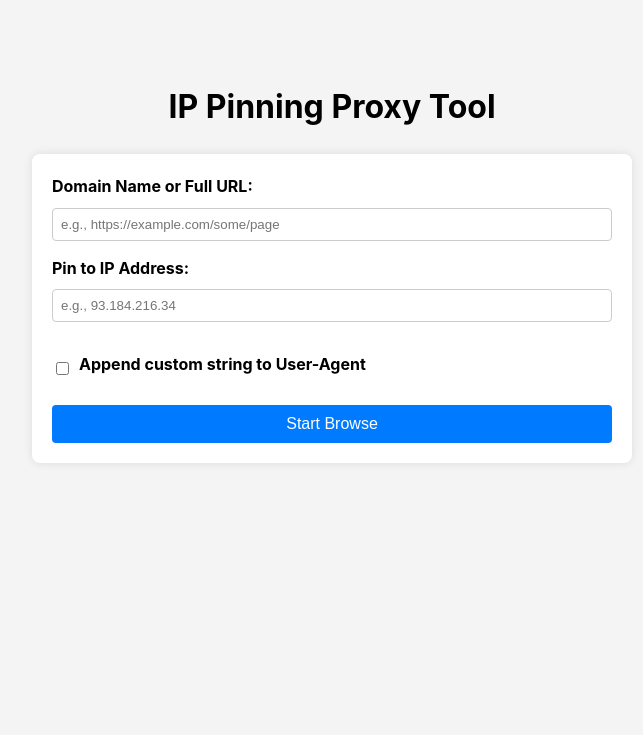
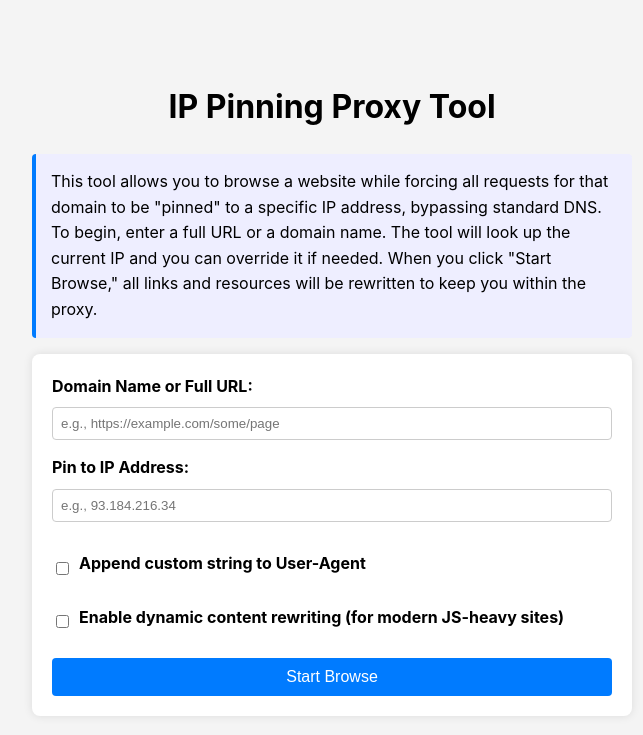
Before and after one commit to nathaniel-robertson/ip-pinning-proxy, a Flask app: page / in a window 1280 px wide. Shown: the top 735 px of the page, without its empty margins (308-951 px from the left). Run offline with Flask 2, Linux system fonts and the light colour scheme.

Commit message:
handle preferences with cookies, improve display of pasted URLs, add preference for injecting JavaScript to dynamically rewrite URLs in DOM, add explanatory text on homepage

```diff
--- a/app.py
+++ b/app.py
@@ -13,14 +13,12 @@ from flask import (Flask, Response, abort, jsonify, redirect,
 
 # --- (SNI-Fix: Custom Adapter, getaddrinfo_pinned, and HostPinningAdapter class are unchanged) ---
 _original_getaddrinfo = socket.getaddrinfo
-
 def getaddrinfo_pinned(host, port, family=0, type=0, proto=0, flags=0):
     pinned_host = request.view_args['target_domain']
     pinned_ip = request.view_args['target_ip']
     if host == pinned_host:
         return _original_getaddrinfo(pinned_ip, port, family, type, proto, flags)
     return _original_getaddrinfo(host, port, family, type, proto, flags)
-
 class HostPinningAdapter(requests.adapters.HTTPAdapter):
     def send(self, request, **kwargs):
         socket.getaddrinfo = getaddrinfo_pinned
@@ -29,37 +27,29 @@ class HostPinningAdapter(requests.adapters.HTTPAdapter):
         finally:
             socket.getaddrinfo = _original_getaddrinfo
 
-# --- Application Setup & Auth (unchanged) ---
+# --- (Application Setup & Auth are unchanged) ---
 app = Flask(__name__)
-
 def auth_required(f):
     @wraps(f)
     def decorated(*args, **kwargs):
-        proxy_user = os.environ.get("PROXY_USER")
-        proxy_password = os.environ.get("PROXY_PASSWORD")
-        if not proxy_user or not proxy_password:
-            return f(*args, **kwargs)
+        proxy_user = os.environ.get("PROXY_USER"); proxy_password = os.environ.get("PROXY_PASSWORD")
+        if not proxy_user or not proxy_password: return f(*args, **kwargs)
         auth = request.authorization
         if not auth or not (auth.username == proxy_user and auth.password == proxy_password):
-            return Response(
-                'Could not verify your access level.', 401,
-                {'WWW-Authenticate': 'Basic realm="Login Required"'}
-            )
+            return Response('Could not verify your access level.', 401, {'WWW-Authenticate': 'Basic realm="Login Required"'})
         return f(*args, **kwargs)
     return decorated
 
-# --- Routes (index, dns_lookup are unchanged) ---
+# --- (Routes index, dns_lookup are unchanged) ---
 @app.route('/')
 @auth_required
 def index():
     return render_template('index.html')
-
 @app.route('/dns-lookup')
 @auth_required
 def dns_lookup():
-    domain = request.args.get('domain')
-    if not domain:
-        return jsonify({"error": "Domain parameter is required"}), 400
+    domain = request.args.get('domain');
+    if not domain: return jsonify({"error": "Domain parameter is required"}), 400
     try:
         ip_address = socket.gethostbyname(domain)
         return jsonify({"ip": ip_address})
@@ -71,99 +61,129 @@ def dns_lookup():
 @app.route('/<string:target_domain>/<string:target_ip>/<path:path>')
 @auth_required
 def proxy_request(target_domain, target_ip, path):
-
-    # --- (SNI-Fix Session and request sending logic is unchanged) ---
-    session = requests.Session()
-    session.mount(f"https://{target_domain}", HostPinningAdapter())
-    if request.query_string:
-        path = f"{path}?{request.query_string.decode('utf-8')}"
+    # --- (Request sending logic is unchanged) ---
+    session = requests.Session(); session.mount(f"https://{target_domain}", HostPinningAdapter())
+    if request.query_string: path = f"{path}?{request.query_string.decode('utf-8')}"
     url_to_fetch = f"https://{target_domain}/{path}"
     headers = { 'User-Agent': request.headers.get('User-Agent'), 'X-Forwarded-For': request.remote_addr, 'Accept-Encoding': 'gzip, deflate' }
-    if request.args.get('add_ua_suffix') == 'true':
-        headers['User-Agent'] += " Nat's IP Pinning Proxy Tool"
-
+    if request.args.get('add_ua_suffix') == 'true': headers['User-Agent'] += " Nat's IP Pinning Proxy Tool"
     try:
         proxied_response = session.get( url_to_fetch, headers=headers, allow_redirects=False, stream=True )
-    except requests.exceptions.SSLError as e:
-        return f"<h1>Proxy SSL Error</h1><p>An SSL error occurred, even with SNI fix. The server might be using a self-signed or invalid certificate.</p><p>{e}</p>", 502
     except requests.exceptions.RequestException as e:
         return f"<h1>Proxy Error</h1><p>Could not connect to IP {target_ip} for domain {target_domain}.</p><p>{e}</p>", 502
 
     # --- (Redirect handling logic is unchanged) ---
     if proxied_response.is_redirect:
-        location = proxied_response.headers['location']
-        parsed_loc = urlparse(location)
+        location = proxied_response.headers['location']; parsed_loc = urlparse(location)
         if parsed_loc.netloc == target_domain:
             new_path = f"/{target_domain}/{target_ip}{parsed_loc.path}" + (f"?{parsed_loc.query}" if parsed_loc.query else "")
             return redirect(new_path)
         elif not parsed_loc.netloc:
              return redirect(f"/{target_domain}/{target_ip}/{location.lstrip('/')}")
-        else:
-            return redirect(location)
+        else: return redirect(location)
 
     content_type = proxied_response.headers.get('Content-Type', '').lower()
-
-    # --- MODIFIED: Expanded Content Rewriting Logic ---
     if 'text/html' in content_type:
         soup = BeautifulSoup(proxied_response.content, 'html.parser')
-
         proxy_root_path = f"/{target_domain}/{target_ip}"
 
+        # --- (All previous rewriting logic is unchanged) ---
         def rewrite_url(url_string):
-            # FIX 1: Ignore common non-HTTP URI schemes like mailto: and tel:
-            if (not url_string or url_string.startswith('#') or
-                url_string.startswith('data:') or url_string.startswith('mailto:') or
-                url_string.startswith('tel:')):
-                return url_string
-
+            if (not url_string or url_string.startswith(('#', 'data:', 'mailto:', 'tel:'))): return url_string
             parsed_url = urlparse(url_string)
-            if parsed_url.netloc == target_domain:
-                return f"{proxy_root_path}{parsed_url.path}" + (f"?{parsed_url.query}" if parsed_url.query else "")
+            if parsed_url.netloc == target_domain: return f"{proxy_root_path}{parsed_url.path}" + (f"?{parsed_url.query}" if parsed_url.query else "")
             elif not parsed_url.scheme and not parsed_url.netloc:
-                base_path = os.path.dirname(path.split('?')[0])
-                absolute_path = os.path.normpath(os.path.join(base_path, url_string))
+                base_path = os.path.dirname(path.split('?')[0]); absolute_path = os.path.normpath(os.path.join(base_path, url_string))
                 return f"{proxy_root_path}{absolute_path}"
             return url_string
-
-        # 1. Rewrite standard attributes
-        for tag in soup.find_all(attrs={'href': True}):
-            tag['href'] = rewrite_url(tag['href'])
-        for tag in soup.find_all(attrs={'src': True}):
-            tag['src'] = rewrite_url(tag['src'])
+        for tag in soup.find_all(attrs={'href': True}): tag['href'] = rewrite_url(tag['href'])
+        for tag in soup.find_all(attrs={'src': True}): tag['src'] = rewrite_url(tag['src'])
         for tag in soup.find_all(attrs={'srcset': True}):
-            rewritten_parts = []
+            rewritten_parts = [];
             for part in tag['srcset'].split(','):
-                part = part.strip()
+                part = part.strip();
                 if not part: continue
-                match = re.match(r'(\S+)(\s+.*)?', part)
-                if match:
-                    url, descriptor = match.groups()
-                    rewritten_parts.append(rewrite_url(url) + (descriptor or ""))
+                match = re.match(r'(\S+)(\s+.*)?', part);
+                if match: url, descriptor = match.groups(); rewritten_parts.append(rewrite_url(url) + (descriptor or ""))
             tag['srcset'] = ', '.join(rewritten_parts)
-
-        # 2. Rewrite URLs within inline `style` attributes
         url_pattern = re.compile(r'url\s*\((?!["\']?data:)["\']?([^"\'\)]*)["\']?\s*\)', re.IGNORECASE)
         for tag in soup.find_all(attrs={'style': True}):
-            new_style = re.sub(url_pattern, lambda m: f"url({rewrite_url(m.group(1))})", tag['style'])
-            tag['style'] = new_style
+            tag['style'] = re.sub(url_pattern, lambda m: f"url({rewrite_url(m.group(1))})", tag['style'])
+        if soup.body:
+            text_pattern = re.compile(r'(?<!@)\b' + re.escape(target_domain) + r'\b', re.IGNORECASE)
+            for node in soup.body.find_all(string=True):
+                if node.parent.name in ['script', 'style'] or isinstance(node, Comment): continue
+                node.replace_with(text_pattern.sub(proxy_root_path, node))
 
-        # 3. Search and replace domain in visible text content
-        if soup.body:
-            # FIX 2: Use a negative lookbehind `(?<!@)` to avoid matching domain names
-            # that are part of an email address.
-            text_pattern = re.compile(r'(?<!@)\b' + re.escape(target_domain) + r'\b', re.IGNORECASE)
+        # --- NEW: Inject MutationObserver script if enabled ---
+        if request.args.get('enable_dynamic_rewrite') == 'true' and soup.head:
+            observer_script_text = f"""
+            <script>
+            (function() {{
+                const targetDomain = "{target_domain}";
+                const proxyRoot = "{proxy_root_path}";
+                const currentPath = "{path.split('?')[0]}";
 
-            text_nodes = soup.body.find_all(string=True)
-            for node in text_nodes:
-                if node.parent.name in ['script', 'style'] or isinstance(node, Comment):
-                    continue
-                new_text = text_pattern.sub(proxy_root_path, node)
-                node.replace_with(new_text)
+                function rewriteUrl(urlString) {{
+                    if (!urlString || urlString.startsWith('#') || urlString.startsWith('data:') || urlString.startsWith('mailto:') || urlString.startsWith('tel:')) {{
+                        return urlString;
+                    }}
+                    try {{
+                        const url = new URL(urlString, `https://{targetDomain}`);
+                        if (url.hostname === targetDomain) {{
+                            return proxyRoot + url.pathname + url.search;
+                        }}
+                    }} catch (e) {{
+                        // Handle relative paths
+                        if (!urlString.startsWith('http') && !urlString.startsWith('//')) {{
+                           const basePath = currentPath.substring(0, currentPath.lastIndexOf('/'));
+                           // Simple path join, for more complex cases a library would be better
+                           return proxyRoot + basePath + '/' + urlString;
+                        }}
+                    }}
+                    return urlString;
+                }}
+
+                function processNode(node) {{
+                    if (node.nodeType !== 1) return; // Only process element nodes
+
+                    if (node.hasAttribute('href')) node.href = rewriteUrl(node.getAttribute('href'));
+                    if (node.hasAttribute('src')) node.src = rewriteUrl(node.getAttribute('src'));
+                    if (node.hasAttribute('srcset')) {{
+                        const newSrcset = node.getAttribute('srcset').split(',').map(part => {{
+                            const item = part.trim().split(/\s+/);
+                            item[0] = rewriteUrl(item[0]);
+                            return item.join(' ');
+                        }}).join(', ');
+                        node.setAttribute('srcset', newSrcset);
+                    }}
+                }}
+
+                const observer = new MutationObserver((mutations) => {{
+                    mutations.forEach((mutation) => {{
+                        mutation.addedNodes.forEach((node) => {{
+                            processNode(node);
+                            if (node.querySelectorAll) {{
+                                node.querySelectorAll('[href], [src], [srcset]').forEach(processNode);
+                            }}
+                        }});
+                    }});
+                }});
+
+                observer.observe(document.body, {{ childList: true, subtree: true }});
+            }})();
+            </script>
+            """
+            # Inject the script into the page's head
+            script_tag = soup.new_tag("script")
+            script_tag.string = observer_script_text
+            soup.head.append(script_tag)
 
         content = soup.prettify()
     else:
         content = proxied_response.raw
 
+    # --- (Header and final response logic is unchanged) ---
     excluded_headers = ['content-encoding', 'content-length', 'transfer-encoding', 'connection']
     headers_to_pass = [(k, v) for k, v in proxied_response.raw.headers.items() if k.lower() not in excluded_headers]
     return Response(content, proxied_response.status_code, headers_to_pass)
--- a/templates/index.html
+++ b/templates/index.html
@@ -7,6 +7,7 @@
     <style>
         body { font-family: -apple-system, BlinkMacSystemFont, "Segoe UI", Roboto, Helvetica, Arial, sans-serif; line-height: 1.6; max-width: 600px; margin: 40px auto; padding: 20px; background-color: #f4f4f4; }
         h1 { text-align: center; }
+        p.intro { background-color: #eef; border-left: 4px solid #007bff; padding: 15px; border-radius: 4px; }
         form { background: #fff; padding: 20px; border-radius: 8px; box-shadow: 0 0 10px rgba(0,0,0,0.1); }
         label { display: block; margin-bottom: 8px; font-weight: bold; }
         input[type="text"], input[type="url"] { width: 100%; padding: 8px; margin-bottom: 15px; box-sizing: border-box; border: 1px solid #ccc; border-radius: 4px; }
@@ -20,10 +21,15 @@
 <body>
 
     <h1>IP Pinning Proxy Tool</h1>
+
+    <p class="intro">
+        This tool allows you to browse a website while forcing all requests for that domain to be "pinned" to a specific IP address, bypassing standard DNS. To begin, enter a full URL or a domain name. The tool will look up the current IP and you can override it if needed. When you click "Start Browse," all links and resources will be rewritten to keep you within the proxy.
+    </p>
+
     <form id="proxy-form">
         <div>
-            <label for="domain">Domain Name or Full URL:</label>
-            <input type="text" id="domain" name="domain" placeholder="e.g., https://example.com/some/page" required>
+            <label for="domain-input">Domain Name or Full URL:</label>
+            <input type="text" id="domain-input" name="domain-input" placeholder="e.g., https://example.com/some/page" required>
         </div>
         <div>
             <label for="ip">Pin to IP Address:</label>
@@ -34,96 +40,68 @@
             <input type="checkbox" id="add-ua-suffix" name="add-ua-suffix">
             <label for="add-ua-suffix">Append custom string to User-Agent</label>
         </div>
+        <div class="checkbox-group">
+            <input type="checkbox" id="dynamic-rewrite" name="dynamic-rewrite">
+            <label for="dynamic-rewrite">Enable dynamic content rewriting (for modern JS-heavy sites)</label>
+        </div>
+
+        <input type="hidden" id="parsed-domain" value="">
         <input type="hidden" id="initial-path" value="/">
         <button type="submit">Start Browse</button>
     </form>
 
 <script>
-    const domainInput = document.getElementById('domain');
+    // --- Get DOM Elements ---
+    const domainInput = document.getElementById('domain-input');
     const ipInput = document.getElementById('ip');
     const lookupStatus = document.getElementById('lookup-status');
     const proxyForm = document.getElementById('proxy-form');
+    const parsedDomainInput = document.getElementById('parsed-domain');
     const initialPathInput = document.getElementById('initial-path');
+    const uaCheckbox = document.getElementById('add-ua-suffix');
+    const dynamicCheckbox = document.getElementById('dynamic-rewrite'); // NEW
 
+    // --- (Cookie Helper Functions are unchanged) ---
+    const setCookie = (name, value, days) => { let expires = ""; if (days) { const date = new Date(); date.setTime(date.getTime() + (days * 24 * 60 * 60 * 1000)); expires = "; expires=" + date.toUTCString(); } document.cookie = name + "=" + (value || "") + expires + "; path=/; SameSite=Lax"; };
+    const getCookie = (name) => { const nameEQ = name + "="; const ca = document.cookie.split(';'); for (let i = 0; i < ca.length; i++) { let c = ca[i]; while (c.charAt(0) === ' ') c = c.substring(1, c.length); if (c.indexOf(nameEQ) === 0) return c.substring(nameEQ.length, c.length); } return null; };
+
+    // --- (Main Application Logic is mostly unchanged, just adds handling for new checkbox) ---
     let dnsLookupTimer;
-    let isParsingUrl = false; // Flag to prevent event loops
+    const performDnsLookup = async (domain) => { if (!domain || !domain.includes('.')) return; lookupStatus.textContent = 'Looking up IP...'; ipInput.value = ''; try { const response = await fetch(`/dns-lookup?domain=${encodeURIComponent(domain)}`); if (!response.ok) throw new Error('Domain not found'); const data = await response.json(); ipInput.value = data.ip; lookupStatus.textContent = `✅ Found IP: ${data.ip}`; } catch (error) { lookupStatus.textContent = `❌ Could not resolve domain.`; } };
+    domainInput.addEventListener('input', () => { clearTimeout(dnsLookupTimer); const value = domainInput.value.trim(); try { const fullUrl = value.startsWith('http') || value.startsWith('//') ? value : `https://${value}`; const url = new URL(fullUrl); if (url.hostname && url.hostname.includes('.')) { parsedDomainInput.value = url.hostname; const path = url.pathname === '/' && url.search === '' ? '/' : url.pathname + url.search; initialPathInput.value = path; performDnsLookup(url.hostname); return; } } catch (e) {} parsedDomainInput.value = value; initialPathInput.value = '/'; dnsLookupTimer = setTimeout(() => { performDnsLookup(value); }, 300); });
 
-    // This function performs the DNS lookup
-    const performDnsLookup = async (domain) => {
-        if (!domain) return;
+    // --- Event Listeners for Preferences ---
+    uaCheckbox.addEventListener('change', () => setCookie('addUaSuffix', uaCheckbox.checked, 365));
+    dynamicCheckbox.addEventListener('change', () => setCookie('dynamicRewrite', dynamicCheckbox.checked, 365)); // NEW
 
-        lookupStatus.textContent = 'Looking up IP...';
-        ipInput.value = '';
-
-        try {
-            const response = await fetch(`/dns-lookup?domain=${encodeURIComponent(domain)}`);
-            if (!response.ok) {
-                throw new Error('Domain not found or server error.');
-            }
-            const data = await response.json();
-            ipInput.value = data.ip;
-            lookupStatus.textContent = `✅ Found IP: ${data.ip}`;
-        } catch (error) {
-            console.error('DNS Lookup failed:', error);
-            lookupStatus.textContent = `❌ Could not resolve domain.`;
-        }
-    };
-
-    // Event listener for when the user types or pastes into the domain field
-    domainInput.addEventListener('input', () => {
-        if (isParsingUrl) return; // Prevent loop if we are modifying the input value ourselves
-
-        clearTimeout(dnsLookupTimer); // Debounce the lookup
-        const value = domainInput.value.trim();
-
-        try {
-            // Prepend a protocol if missing, to help the URL parser
-            const fullUrl = value.startsWith('http') ? value : `https://${value}`;
-            const url = new URL(fullUrl);
-
-            // If we successfully parse a URL with a valid hostname
-            if (url.hostname && url.hostname.includes('.')) {
-                isParsingUrl = true; // Set flag
-                domainInput.value = url.hostname; // Update input with just the domain
-                const path = url.pathname === '/' && url.search === '' ? '/' : url.pathname + url.search;
-                initialPathInput.value = path; // Store the path
-                performDnsLookup(url.hostname); // Trigger lookup immediately
-                isParsingUrl = false; // Unset flag
-                return;
-            }
-        } catch (e) {
-            // It's not a valid URL, treat it as a domain being typed
-            initialPathInput.value = '/'; // Reset path to default
-        }
-
-        // Debounced lookup for manual typing
-        dnsLookupTimer = setTimeout(() => {
-            performDnsLookup(value);
-        }, 300);
-    });
-
-    // Handle form submission to redirect to the correct proxy URL
+    // --- Form Submission Logic ---
     proxyForm.addEventListener('submit', (event) => {
-        event.preventDefault(); // Prevent normal form submission
-        const domain = domainInput.value.trim();
+        event.preventDefault();
+        const domain = parsedDomainInput.value.trim();
         const ip = ipInput.value.trim();
-        const addSuffix = document.getElementById('add-ua-suffix').checked;
-        const path = initialPathInput.value || '/'; // Use stored path or default
+        const path = initialPathInput.value || '/';
 
         if (domain && ip) {
             let baseUrl = `/${domain}/${ip}${path === '/' ? '' : path}`;
-
-            // Correctly append the user-agent suffix parameter
             const finalUrl = new URL(baseUrl, window.location.origin);
-            if (addSuffix) {
+            if (uaCheckbox.checked) {
                 finalUrl.searchParams.append('add_ua_suffix', 'true');
             }
-
+            if (dynamicCheckbox.checked) { // NEW
+                finalUrl.searchParams.append('enable_dynamic_rewrite', 'true');
+            }
             window.location.href = finalUrl.href;
         } else {
-            alert('Please fill in both the domain and IP address.');
+            alert('Please fill in a valid domain/URL and ensure an IP address is populated.');
         }
     });
+
+    // --- On Page Load ---
+    const savedUaState = getCookie('addUaSuffix');
+    if (savedUaState === 'true') uaCheckbox.checked = true;
+
+    const savedDynamicState = getCookie('dynamicRewrite'); // NEW
+    if (savedDynamicState === 'true') dynamicCheckbox.checked = true;
 </script>
 
 </body>
```
